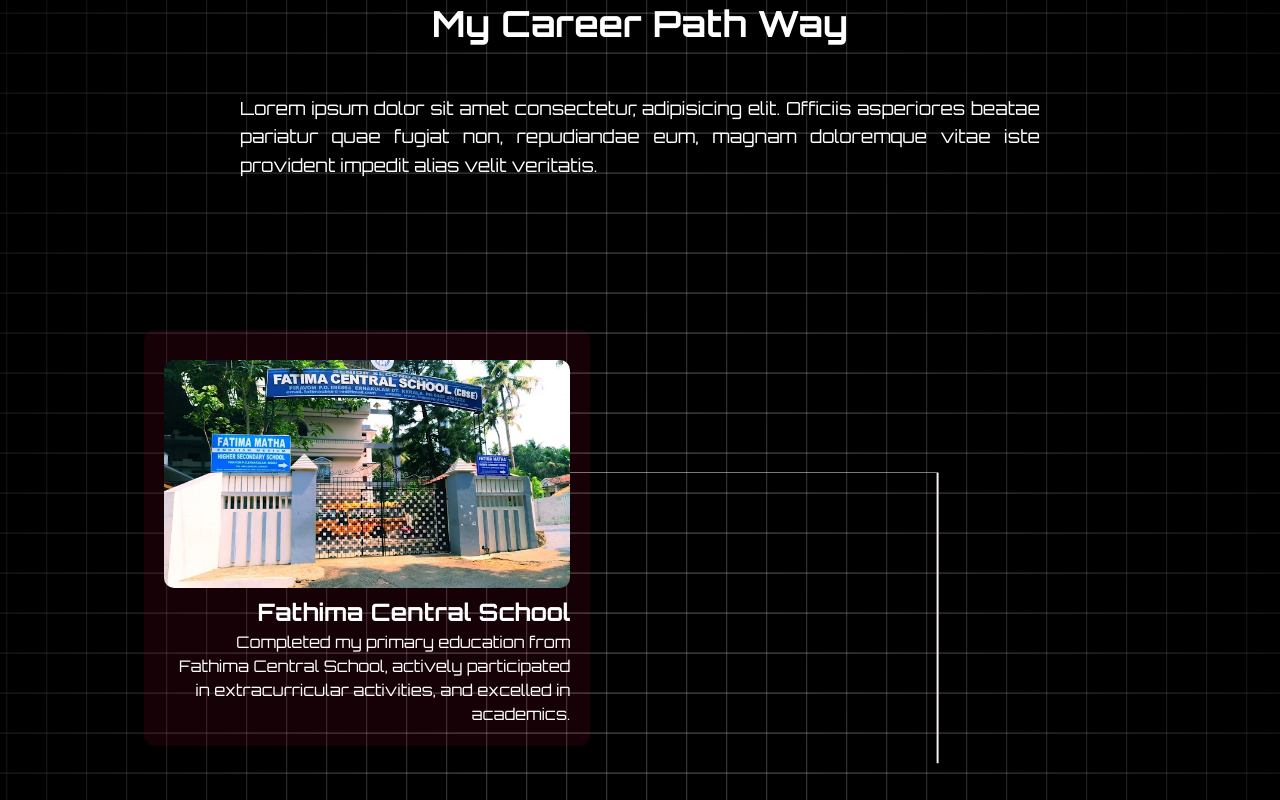
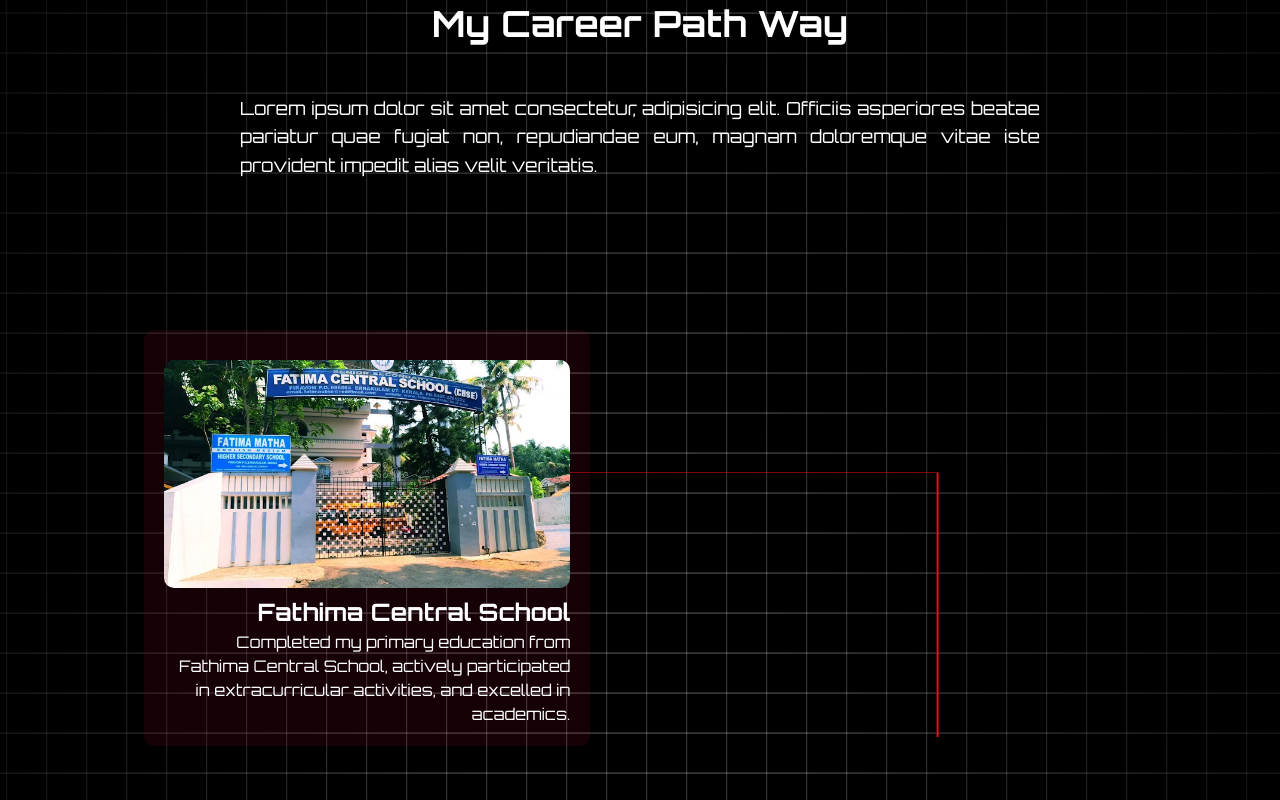
Before and after one commit to alen899-my/MR.Alen, a React (Vite) app: page / in a window 1280 px wide. Shown: the part 886-1686 px from the top of the page. Built offline with nearby package versions, Linux system fonts and the light colour scheme; the HTML template or start-up script is replaced by a standard one.

Commit message:
aded red line

```diff
--- a/src/pages/AboutPage.jsx
+++ b/src/pages/AboutPage.jsx
@@ -1,9 +1,9 @@
 import React, { useEffect, useRef } from "react";
 import "../styles/AboutPage.css";
 import school from "../assets/school.webp";
-import graduate from "../assets/graduate.jpg"; // ✨
-//  Assuming you have a graduation image
-import college from "../assets/college.png"; // ✨
+import graduate from "../assets/graduate.jpg";
+
+import college from "../assets/college.png";
 import plustwo from "../assets/plustwo.webp"
 import { gsap } from "gsap";
 import { DrawSVGPlugin } from "gsap/DrawSVGPlugin";
@@ -21,7 +21,7 @@
   {
     title: "Mkm Higher Secondary School ",
     desc: "Completed higher secondary education with focus on Science subjects, participated in competitions and developed leadership skills.",
-    img: plustwo, // Use the new plus two image here
+    img: plustwo,
   },
   {
     title: "MGM college of Engineering ",
@@ -31,7 +31,7 @@
   {
     title: "Graduation",
     desc: "Achieved my degree, marking the successful completion of my academic journey.",
-    img: graduate, // Use the new graduation image here
+    img: graduate,
   },
 ];
 
@@ -40,7 +40,7 @@
   const roadmapWrapperRef = useRef(null);
 
   useEffect(() => {
-    // Animate the path line using ScrollTrigger
+
     gsap.fromTo(
       pathRef.current,
       { drawSVG: "0%" },
@@ -83,9 +83,9 @@
                  L20 350
                  L20 550
                  L80 550
-                 L80 750
+                 L80 700
                  "
-              stroke="#f8eff2ff"
+              stroke="#f50909ff"
               strokeWidth="0.2"
               fill="none"
               strokeLinecap="round"
```
